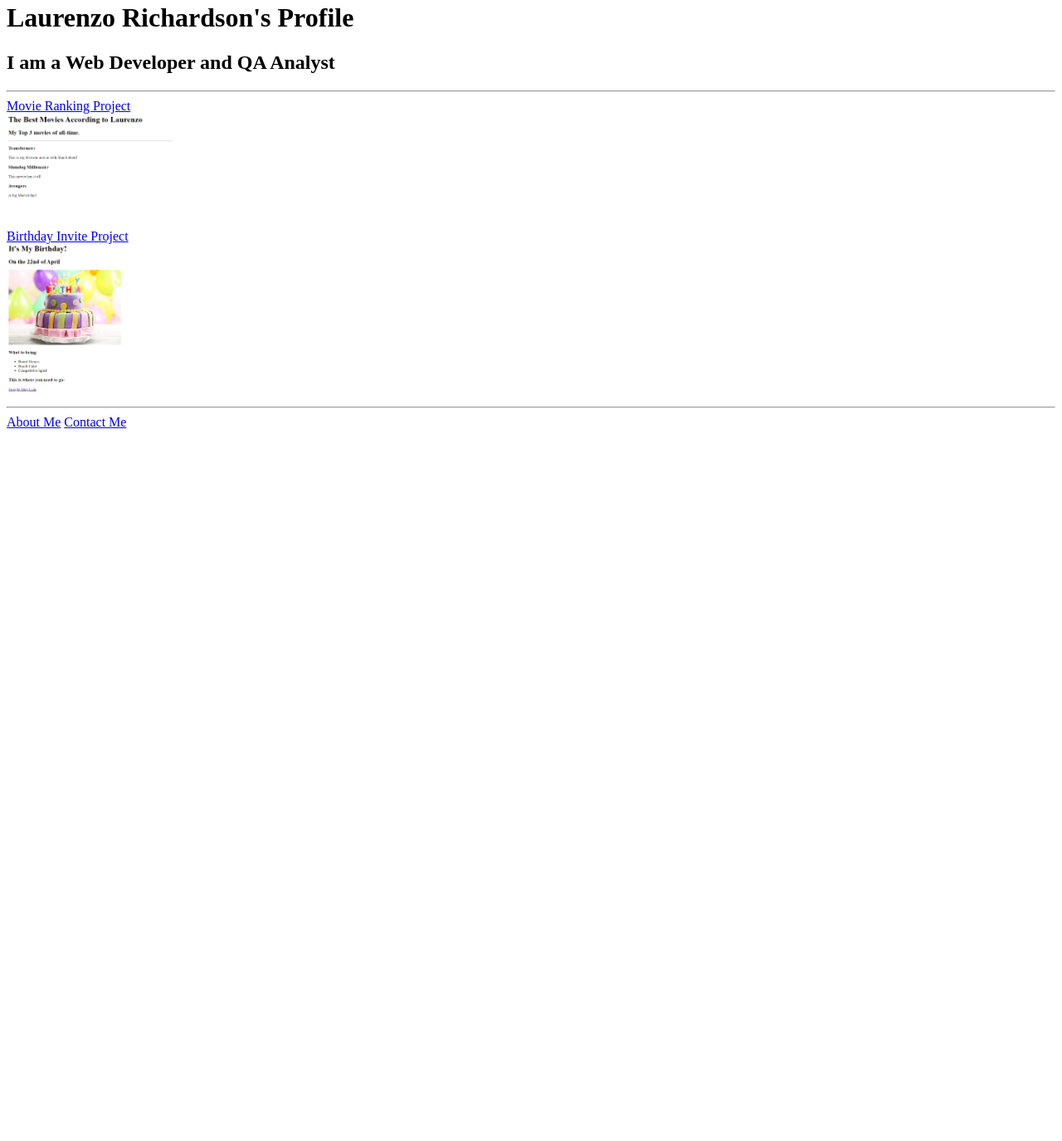
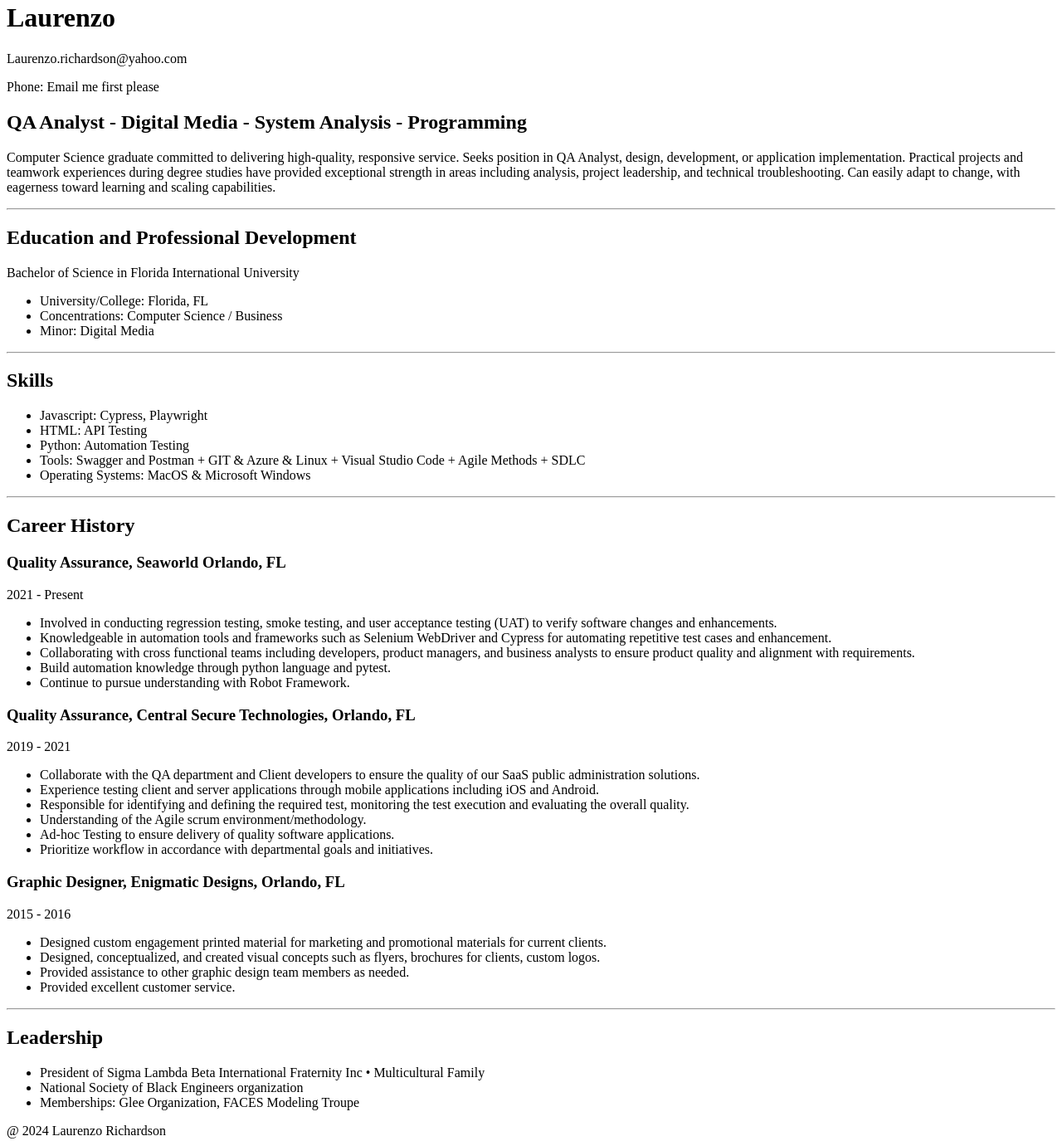
Before and after one commit to Laurenzo-Richardson/html-portfolio, a plain HTML site: page index.html in a window 1280 px wide. Shown: the part 18-1393 px from the top of the page at 83% size. Before the commit the page ends 800 px from the top, so only its background shows below. Drawn offline with Linux system fonts and the light colour scheme.

Commit message:
Add files via upload

```diff
--- a/index.html
+++ b/index.html
@@ -1,41 +1,85 @@
 <!DOCTYPE html>
-<html>
+<html lang="en">
 <head>
-    <meta lang="en">
-    <title>Laurenzo Portfolio</title>
+    <meta charset="UTF-8">
+    <meta name="viewport" content="width=device-width, initial-scale=1.0">
+    <title>Resume</title>
 </head>
 <body>
-<h1>Laurenzo Richardson's Profile</h1>
-<h2>I am a Web Developer and QA Analyst</h2>
-<hr />
-<a href="./public/movie-ranking.html">Movie Ranking Project</a>
-<br/>
-<img src="./assets/images/Movies.PNG" width="200" />
+    <div>
+        <h1>Laurenzo</h1>
+        <p>Laurenzo.richardson@yahoo.com</p>
+        <p>Phone: Email me first please</p>
 
-<br/>
-<a href="./public/birthday-invite.html">Birthday Invite Project</a>
-<br/>
-<img src="./assets/images/Birthday.PNG" width="200"/>
+        <h2>QA Analyst - Digital Media - System Analysis - Programming</h2>
+        <p>Computer Science graduate committed to delivering high-quality, responsive service. Seeks position in QA Analyst, design, development, or application implementation. Practical projects and teamwork experiences during degree studies have provided exceptional strength in areas including analysis, project leadership, and technical troubleshooting. Can easily adapt to change, with eagerness toward learning and scaling capabilities.</p>
+    </div>
+    <hr/>
 
-<hr />
+    <div>
+        <h2>Education and Professional Development</h2>
+        <p>Bachelor of Science in Florida International University</p>
+        <ul>
+            <li>University/College: Florida, FL</li>
+            <li>Concentrations: Computer Science / Business</li>
+            <li>Minor: Digital Media</li>
+        </ul>
+    </div>
 
-<a href="./public/about.html">About Me</a>
-<a href="./public/contact.html">Contact Me</a>
+    <div>
+        <hr/>
+        <h2>Skills</h2>
+        <ul>
+            <li><span>Javascript:</span> Cypress, Playwright</li>
+            <li><span>HTML:</span> API Testing</li>
+            <li><span>Python:</span> Automation Testing</li>
+            <li><span>Tools:</span> Swagger and Postman + GIT & Azure & Linux + Visual Studio Code + Agile Methods + SDLC</li>
+            <li><span>Operating Systems:</span> MacOS & Microsoft Windows</li>
+        </ul>
+    </div>
+    <hr/>
 
+    <div>
+        <h2>Career History</h2>
+        <h3>Quality Assurance, Seaworld Orlando, FL</h3>
+        <p>2021 - Present</p>
+        <ul>
+            <li>Involved in conducting regression testing, smoke testing, and user acceptance testing (UAT) to verify software changes and enhancements.</li>
+            <li>Knowledgeable in automation tools and frameworks such as Selenium WebDriver and Cypress for automating repetitive test cases and enhancement.</li>
+            <li>Collaborating with cross functional teams including developers, product managers, and business analysts to ensure product quality and alignment with requirements.</li>
+            <li>Build automation knowledge through python language and pytest.</li>
+            <li>Continue to pursue understanding with Robot Framework.</li>
+        </ul>
+        <h3>Quality Assurance, Central Secure Technologies, Orlando, FL</h3>
+        <p>2019 - 2021</p>
+        <ul>
+            <li>Collaborate with the QA department and Client developers to ensure the quality of our SaaS public administration solutions.</li>
+            <li>Experience testing client and server applications through mobile applications including iOS and Android.</li>
+            <li>Responsible for identifying and defining the required test, monitoring the test execution and evaluating the overall quality.</li>
+            <li>Understanding of the Agile scrum environment/methodology.</li>
+            <li>Ad-hoc Testing to ensure delivery of quality software applications.</li>
+            <li>Prioritize workflow in accordance with departmental goals and initiatives.</li>
+        </ul>
+        <h3>Graphic Designer, Enigmatic Designs, Orlando, FL</h3>
+        <p>2015 - 2016</p>
+        <ul>
+            <li>Designed custom engagement printed material for marketing and promotional materials for current clients.</li>
+            <li>Designed, conceptualized, and created visual concepts such as flyers, brochures for clients, custom logos.</li>
+            <li>Provided assistance to other graphic design team members as needed.</li>
+            <li>Provided excellent customer service.</li>
+        </ul>
+    </div>
+
+    <div>
+        <hr/>
+        <h2>Leadership</h2>
+        <ul>
+            <li>President of Sigma Lambda Beta International Fraternity Inc • Multicultural Family</li>
+            <li>National Society of Black Engineers organization </li>
+            <li>Memberships: Glee Organization, FACES Modeling Troupe</li>
+        </ul>
+    </div>
+
+    <footer>@ 2024 Laurenzo Richardson</footer>
 </body>
 </html>
-<!-- TODO 1: Create the HTML Boilerplate -->
-
-<!-- TODO 2: Add Your previous projects' HTML into the public folder -->
-
-<!-- TODO 3: Take screenshots of your project previews and add the images to the images folder -->
-
-<!-- TODO 4: Add titles/subtitles etc. -->
-
-<!-- TODO 5: Add a link to the project pages -->
-
-<!-- TODO 6: Add images to show the project previews
-HINT for TODO 6: You can use the height attribute set to 200 to make the image smaller:
-https://developer.mozilla.org/en-US/docs/Web/HTML/Element/img#attr-height -->
-
-<!-- TODO 7: Add the Contact Me and About Me page links -->
```
